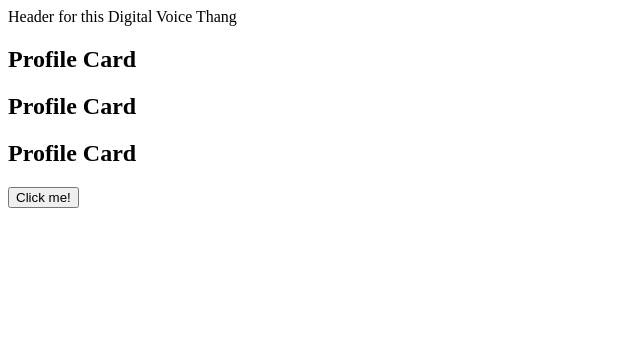
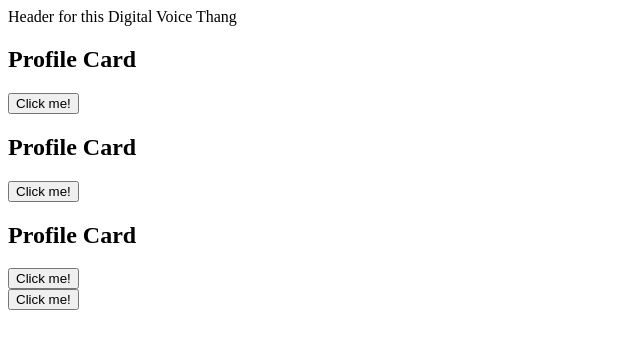
Before and after one commit to JLuse/excercises-and-microprojects, a React (Create React App) app in the folder sentry-demos/react-sentry-1/: page / in a window 1280 px wide. Shown: the top 348 px of the page, without its empty margins (0-640 px from the left). Built offline with nearby package versions, Linux system fonts and the light colour scheme.

Commit message:
React sentry component testing

```diff
--- a/sentry-demos/react-sentry-1/src/ProfileCard.js
+++ b/sentry-demos/react-sentry-1/src/ProfileCard.js
@@ -1,8 +1,12 @@
+
+import { withScope } from '@sentry/react';
+
 function ProfileCard() {
 
   return (
   <div>
     <h2>Profile Card</h2>
+    <button onClick={() => {throw new Error('this is a trggered error from profile card component')}}>Click me!</button>
   </div>
   )
 }
--- a/sentry-demos/react-sentry-1/src/index.js
+++ b/sentry-demos/react-sentry-1/src/index.js
@@ -5,7 +5,7 @@ import { BrowserTracing } from "@sentry/tracing";
 import App from './App';
 
 Sentry.init({
-  dsn: "https://4256b8867cf246209f998caa1596e807@o565143.ingest.sentry.io/4504765299752960",
+  dsn: "https://cf9d3f1ead944de2b8fdc37c1746d4af@o982579.ingest.sentry.io/4504962955214848",
   integrations: [new BrowserTracing()],
   enviroment: 'prod',
   // release: 'react-sentry@0.0.6',
```
